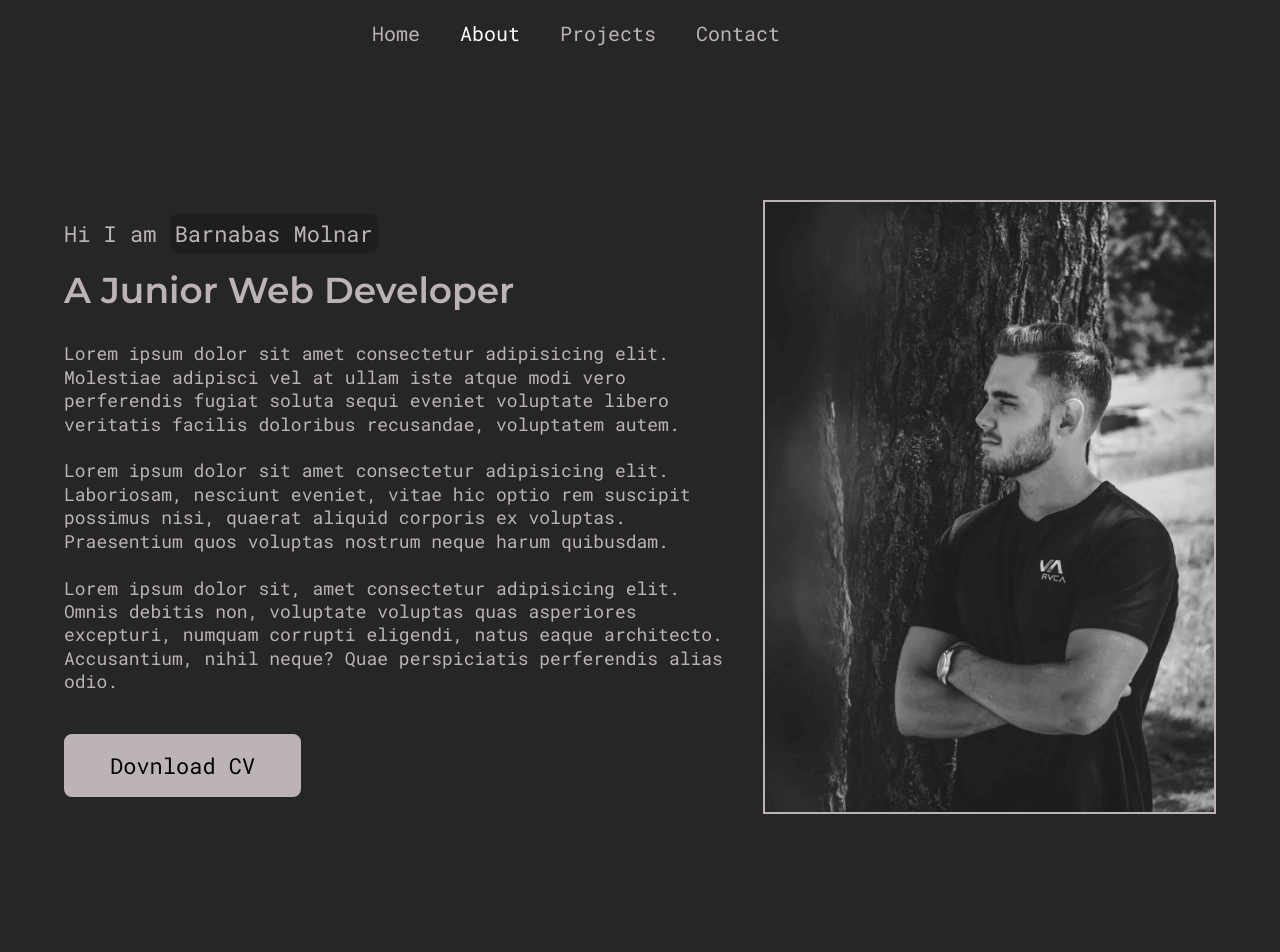
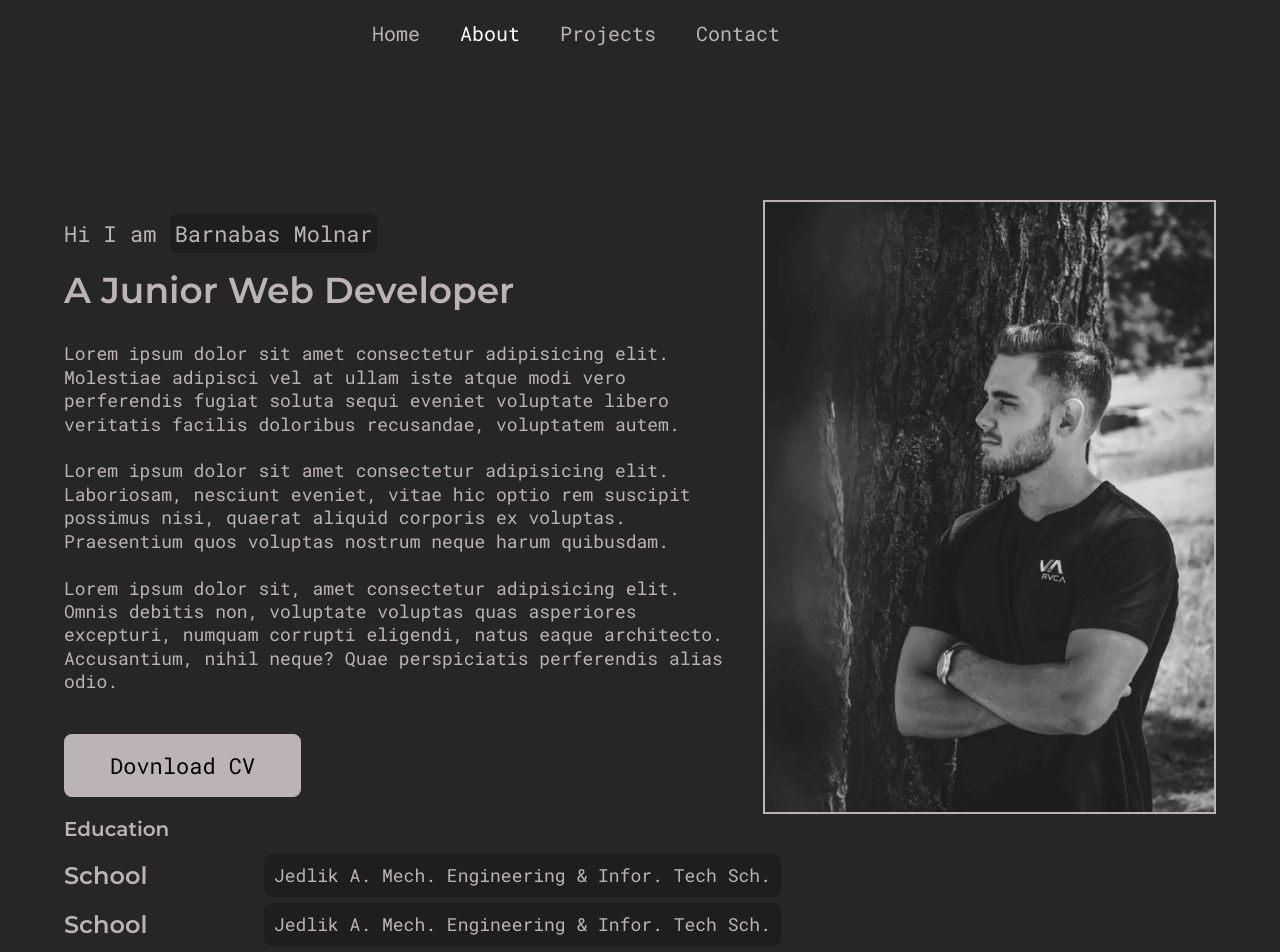
Before and after one commit to Barna-Molnar/barna-portfolio, a React (Create React App) app: page /about in a window 1280 px wide. Shown: the top 952 px of the page. Before the commit the page ends 917 px from the top, so only its background shows below. Built offline with nearby package versions, Linux system fonts and the light colour scheme; the HTML template or start-up script is replaced by a standard one.

Commit message:
Info section stage 1

```diff
--- /dev/null
+++ b/src/components/AboutInfoItem.jsx
@@ -0,0 +1,56 @@
+import React from 'react';
+import styled from 'styled-components';
+import Ptext from './Ptext';
+
+const AboutItemStyles = styled.div`
+  display: flex;
+  align-items: center;
+  justify-content: flex-start;
+  margin-top: 2rem;
+  position: relative;
+  .title {
+    font-size: 2.4rem;
+  }
+  .items {
+    display: flex;
+    gap: 1.5rem;
+    position: absolute;
+    left: 20rem;
+  }
+  .item {
+    background-color: var(--deep-dark);
+    padding: 1rem;
+    border-radius: 8px;
+  }
+  @media only screen and (max-width: 768px) {
+    flex-direction: column;
+    align-items: flex-start;
+    gap: 1rem;
+
+    .items {
+      position: initial;
+      gap: 1rem;
+    }
+    .title {
+      font-size: 2rem;
+    }
+  }
+`;
+
+export default function AboutInfoItem({
+  title = 'Default Title',
+  items = ['HTML', 'JavaScript', 'CSS'],
+}) {
+  return (
+    <AboutItemStyles>
+      <h1 className="title">{title}</h1>
+      <div className="items">
+        {items.map((item, index) => (
+          <div className="item" key={index}>
+            <Ptext>{item}</Ptext>
+          </div>
+        ))}
+      </div>
+    </AboutItemStyles>
+  );
+}
--- a/src/pages/About.jsx
+++ b/src/pages/About.jsx
@@ -3,6 +3,7 @@
 import Button from '../components/Button';
 import Ptext from '../components/Ptext';
 import aboutImg from '../assets/images/about-page-img.png';
+import AboutInfoItem from '../components/AboutInfoItem';
 
 const AboutPageStyles = styled.div`
   padding: 20rem 0 10rem 0;
@@ -80,6 +81,19 @@
             <img src={aboutImg} alt="" />
           </div>
         </div>
+        <div className="about__info__items">
+          <div className="about__info__item">
+            <h1 className="about__info__heading">Education</h1>
+            <AboutInfoItem
+              title="School"
+              items={['Jedlik A. Mech. Engineering & Infor. Tech Sch.']}
+            />
+            <AboutInfoItem
+              title="School"
+              items={['Jedlik A. Mech. Engineering & Infor. Tech Sch.']}
+            />
+          </div>
+        </div>
       </div>
     </AboutPageStyles>
   );
```
